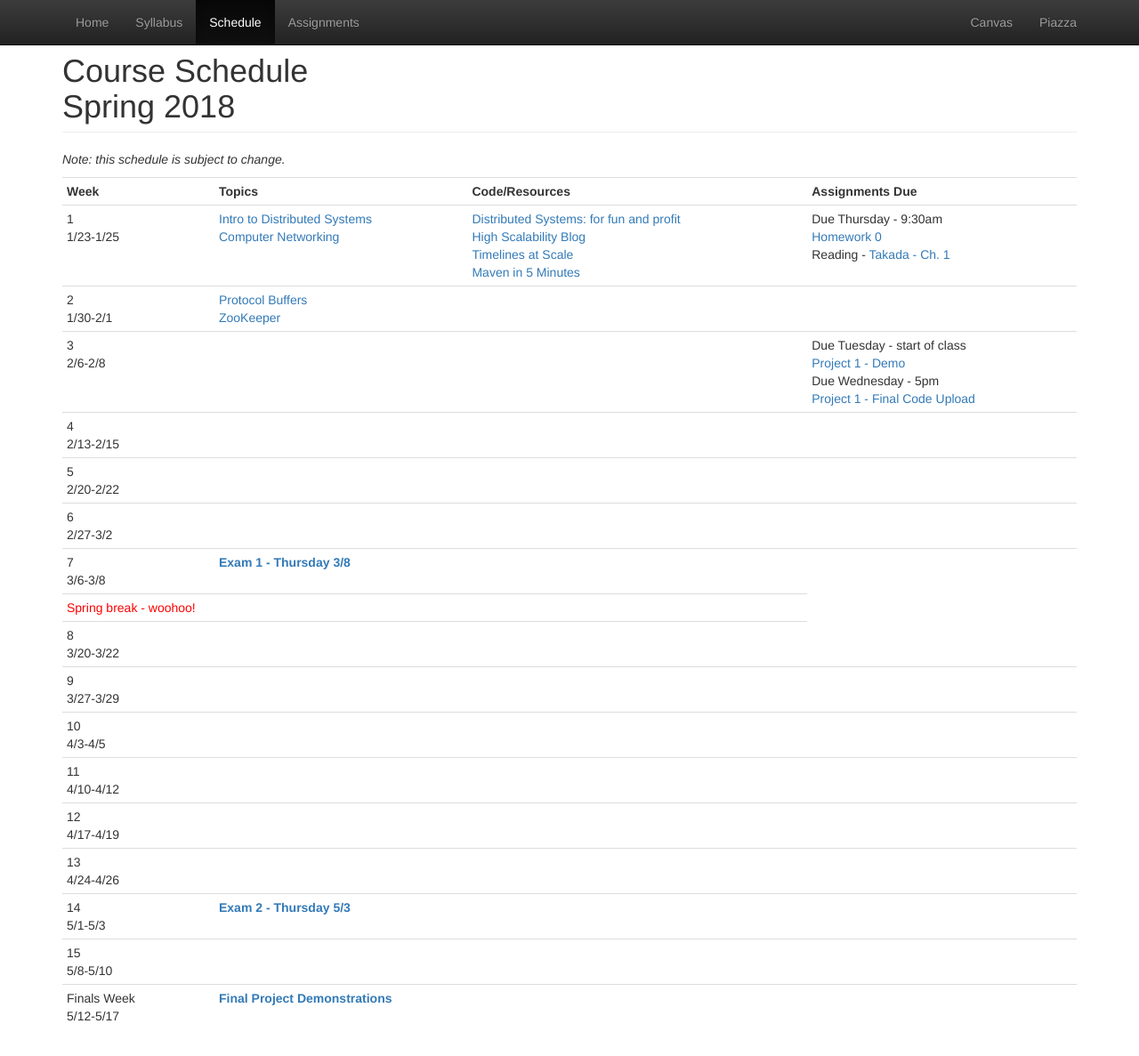
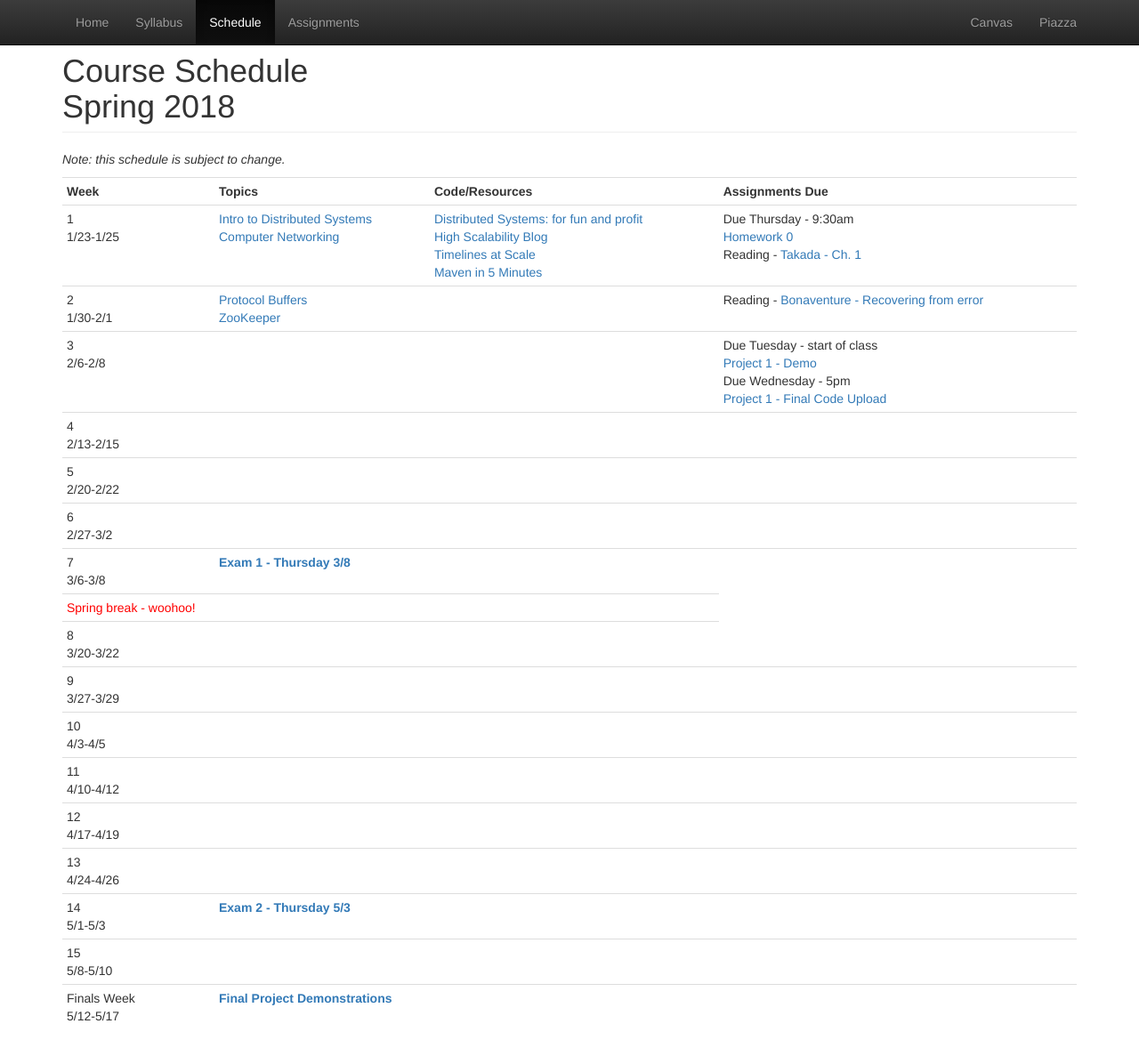
Before and after one commit to CS682-S18/cs682-s18.github.io, a Jekyll site: the page built from schedule.html, in a window 1280 px wide and 1197 px high. Shown: the top 1187 px of the window at 89% size. Built offline with Jekyll 4.4.1, drawn with Linux system fonts in a browser that asks for light colours.

Commit message:
add reliability reading

```diff
--- a/schedule.html
+++ b/schedule.html
@@ -43,6 +43,7 @@ title: Schedule
 			<td>
 			</td>
 			<td>
+				Reading - <a href="http://cnp3book.info.ucl.ac.be/2nd/html/principles/reliability.html#recovering-from-transmission-errors">Bonaventure - Recovering from error</a><br/>
 			</td>
 		</tr>
 		<tr>
```
